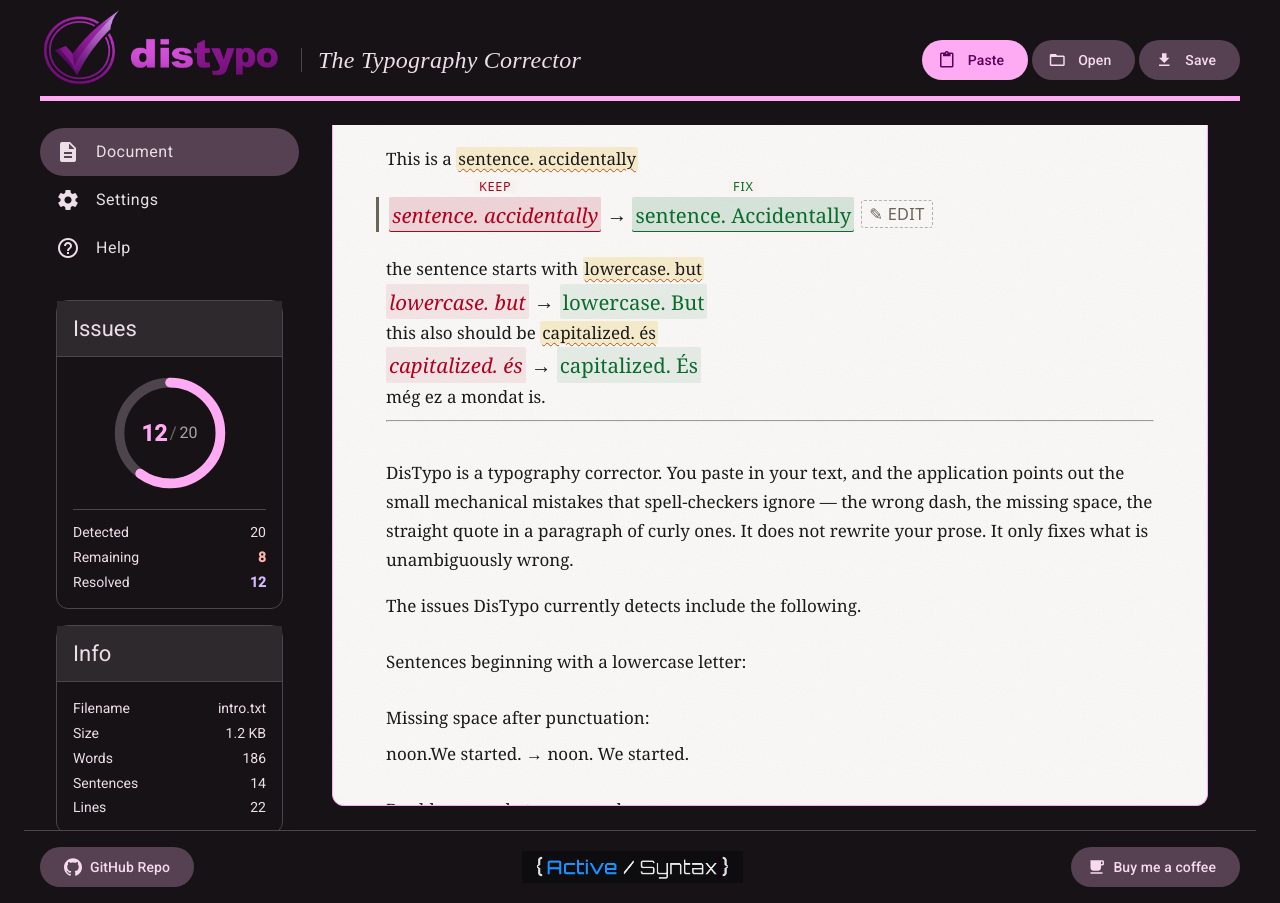
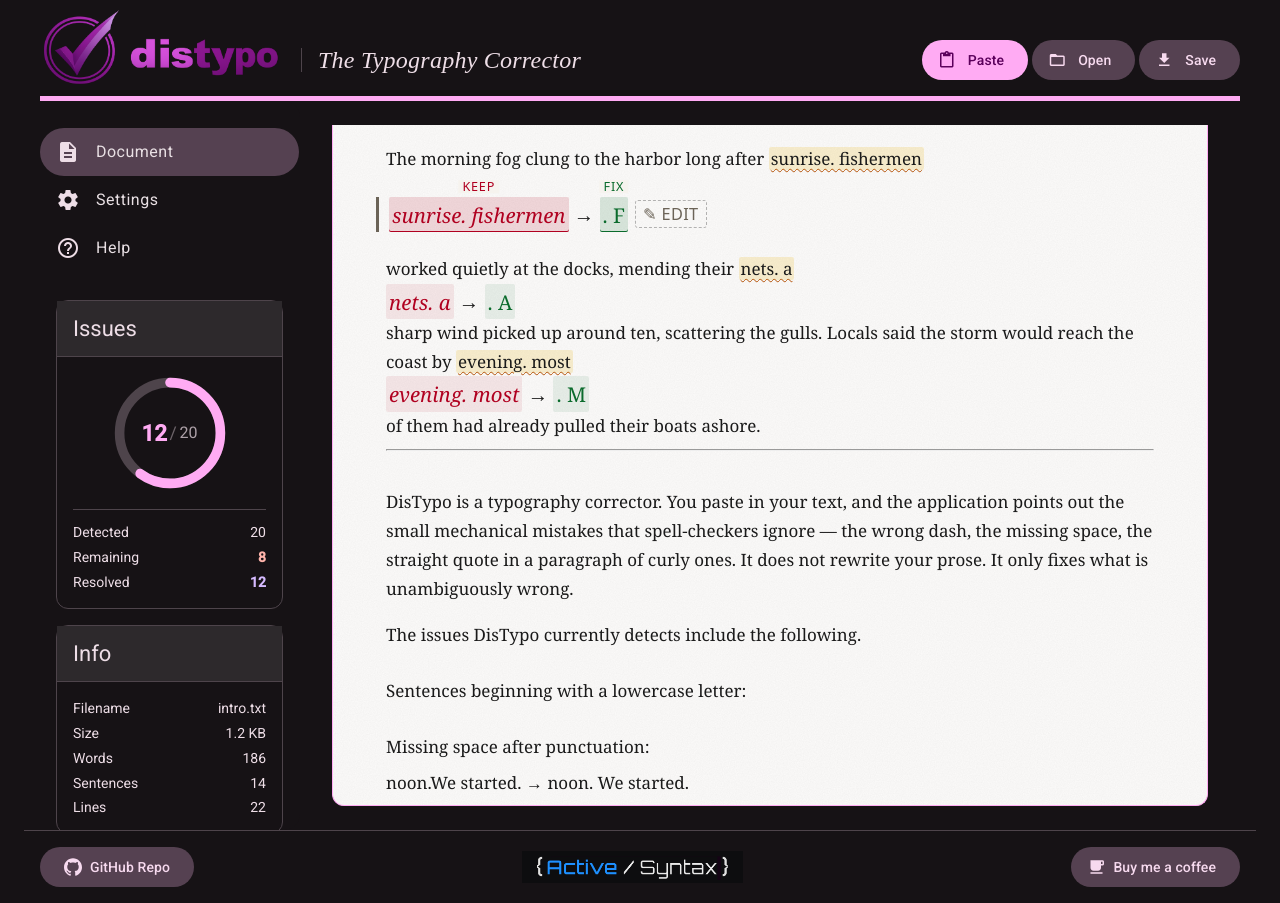
Before and after one commit to activesyntax/distypo, an Angular app in the folder distypo-app/: page / in a window 1280 px wide. Built offline with nearby package versions, Linux system fonts and the light colour scheme.

Commit message:
remove inContext

```diff
--- a/distypo-app/src/app/correction-view/correction-view.ts
+++ b/distypo-app/src/app/correction-view/correction-view.ts
@@ -1,6 +1,7 @@
 import { Component, computed, inject, input } from '@angular/core';
-import { Correction, LintedDocument } from '@core/index';
+import { LintedDocument } from '@core/index';
 import { CorrectionService } from './services/correction';
+import { CorrectionSegment } from '@app/document-view/services/segmentation-service';
 
 @Component({
   selector: 'app-correction-view',
@@ -9,8 +10,10 @@
   styleUrl: './correction-view.scss',
 })
 export class CorrectionView {
-  readonly correction = input.required<Correction>();
+  readonly correctionSegment = input.required<CorrectionSegment>();
   readonly document = input.required<LintedDocument>();
+
+  private readonly correction = computed(() => this.correctionSegment().correction);
 
   private readonly correctionService = inject(CorrectionService);
 
@@ -18,22 +21,9 @@
     this.correctionService.selectedIds().has(this.correction().id)
   );
 
-  readonly original = computed(() => this.inContext(this.correction().original));
-  readonly replacement = computed(() => this.inContext(this.correction().replacement));
+  readonly original = computed(() => (this.correctionSegment().context));
+  readonly replacement = computed(() => this.correction().replacement);
 
-
-  inContext(text: string): string {
-
-    const content = this.document().content;
-
-    const prefixEnd = this.correction().range.start;
-    const prefixStart = content.lastIndexOf(' ', prefixEnd);
-
-    const suffixStart = this.correction().range.end;
-    const suffixEnd = content.indexOf(' ', suffixStart);
-
-    return `${content.slice(prefixStart, prefixEnd)}${text}${content.slice(suffixStart, suffixEnd)}`;
-  }
 
 
   onSelect(e: MouseEvent) {
--- a/distypo-app/src/app/document-view/document-view.html
+++ b/distypo-app/src/app/document-view/document-view.html
@@ -19,7 +19,7 @@
         }
         @case ('correction') {
 
-              <app-correction-view [correction]="segment.correction" [document]="document" />
+              <app-correction-view [correctionSegment]="segment" [document]="document" />
         }
       }
     }
```
Also changed, not shown: distypo-app/public/assets/data/demo.txt.
